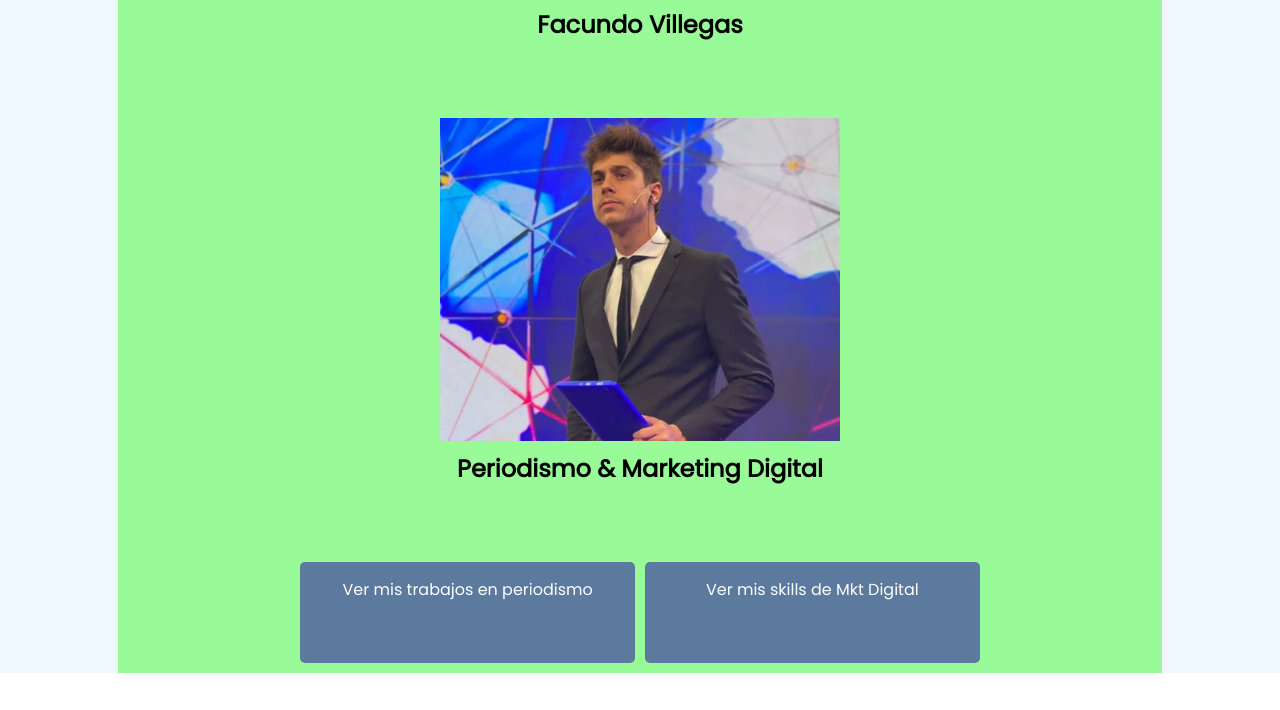
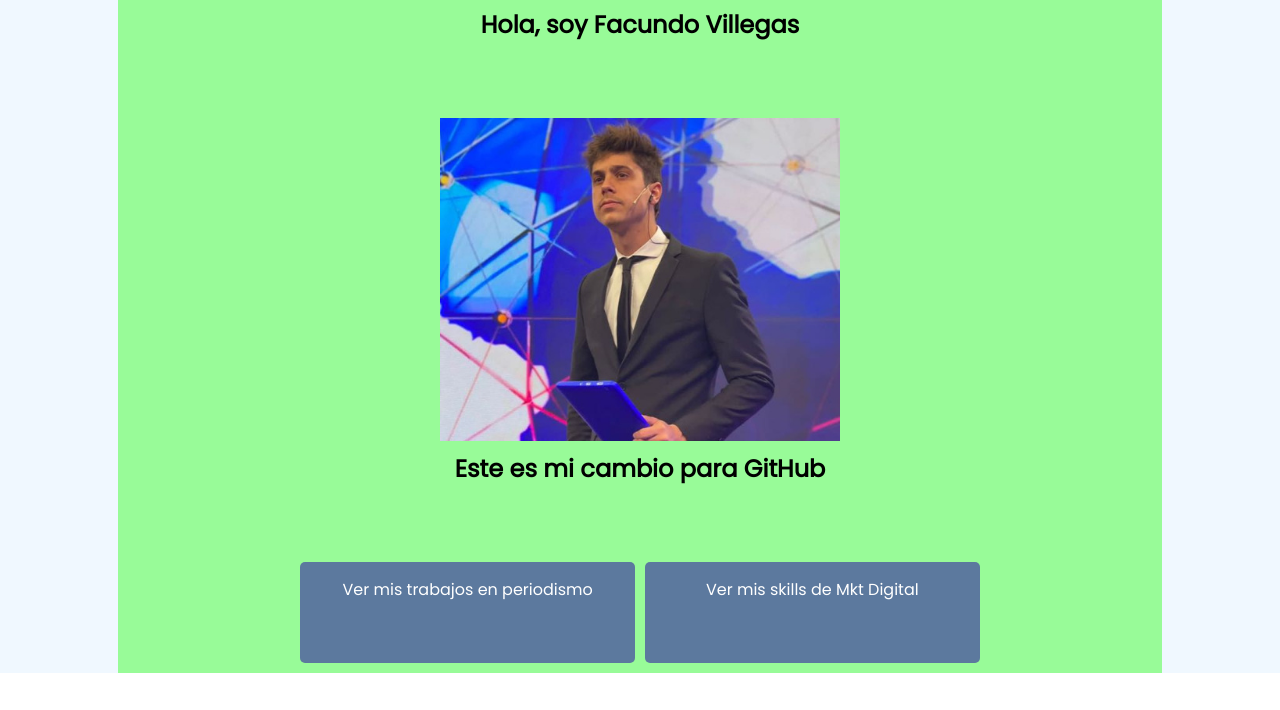
Before and after one commit to Facuvillegass/FacundoVillegas, a plain HTML site: page index.html in a window 1280 px wide. Shown: the part 90-800 px from the top of the page. Drawn offline with Linux system fonts and the light colour scheme; files whose address does not match are found by name.

Commit message:
Cambios desafío GitHub en h1 y h2 del index

```diff
--- a/index.html
+++ b/index.html
@@ -38,9 +38,9 @@
 
             <section>
                 <div class="grid_contenedor_index">
-                    <div class="titulo_index"><h1>Facundo Villegas</h1></div>
+                    <div class="titulo_index"><h1>Hola, soy Facundo Villegas</h1></div>
                     <div class="foto_principal"></div>
-                    <div class="subtitulo_index"><h2>Periodismo & Marketing Digital</h2></div>
+                    <div class="subtitulo_index"><h2>Este es mi cambio para GitHub</h2></div>
                     <a class = boton1_index href="../Desafio_1/Pages/periodismo.html">Ver mis trabajos en periodismo</a>
                     <a class = boton2_index href="../Desafio_1/Pages/marketing_digital.html">Ver mis skills de Mkt Digital</a>
                 </div>
```
